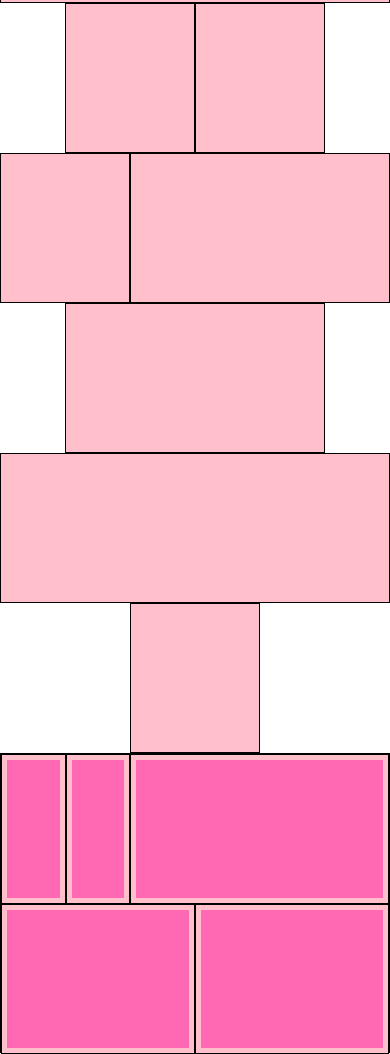
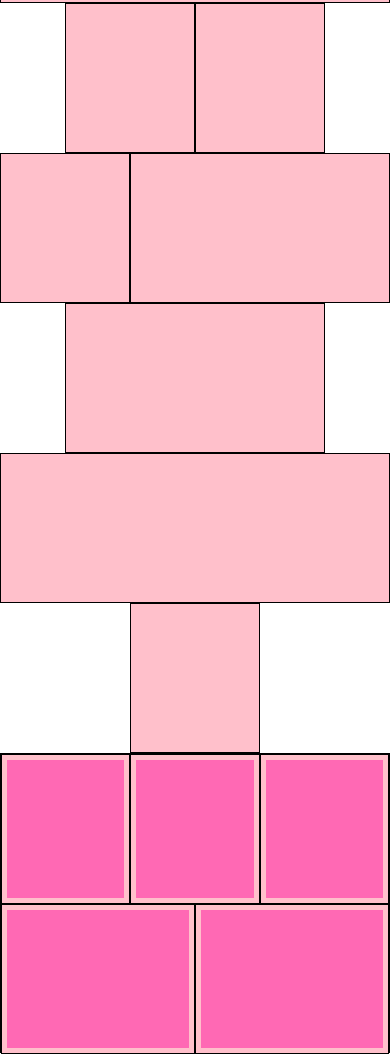
Before and after one commit to Vamod/html-css-12bool, a plain HTML site: page index.html in a window 390 px wide. Shown: the part 897-1951 px from the top of the page. Drawn offline with Linux system fonts and the light colour scheme.

Commit message:
allargati le colonne nested

```diff
--- a/index.html
+++ b/index.html
@@ -39,14 +39,14 @@
         <div class="row">
             <div class="col-xs-12 col-lg-6">
                 <div class="row">
-                    <div class="col-lg-2">
+                    <div class="col-xs-4 col-lg-2">
                         <div class="box"></div>
                     </div>
-                    <div class="col-lg-2">
+                    <div class="col-xs-4 col-lg-2">
                         <div class="box"> </div>
                     </div>
 
-                    <div class="col-lg-8">
+                    <div class="col-xs-4 col-lg-8">
                         <div class="box"></div>
                     </div>
                 </div>
```
